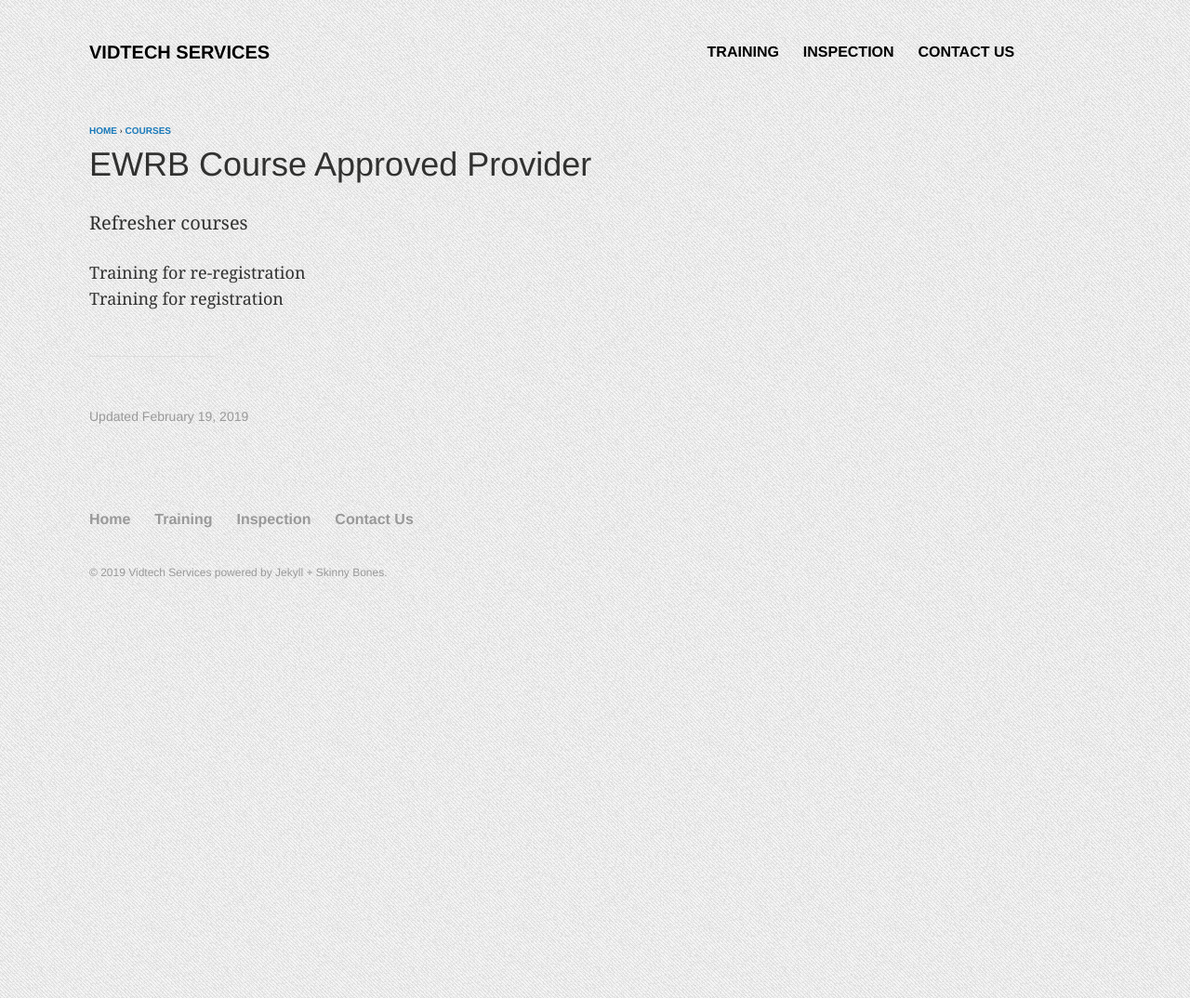
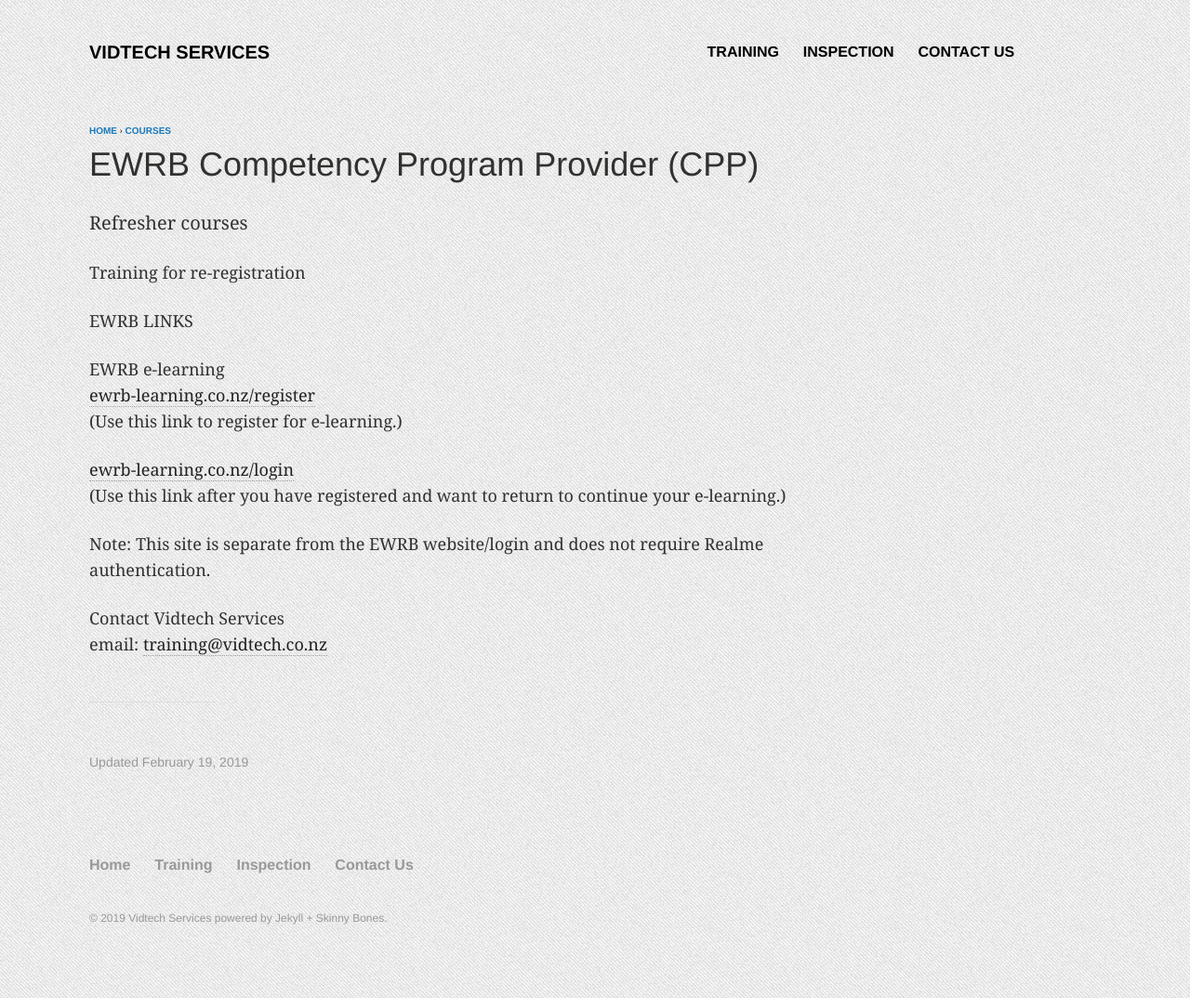
Before and after one commit to DarrenHobern/limerice, a Jekyll site: the page built from _posts/courses/2019-02-20-ewrb.md, in a window 1280 px wide. Shown: the whole page at 93% size. Built offline with Jekyll 4.4.1, drawn with Linux system fonts in a browser that asks for light colours.

Commit message:
Updated heading & content wording
Add more wording to front page and changed wording in insp page.

```diff
--- a/_posts/courses/2019-02-20-ewrb.md
+++ b/_posts/courses/2019-02-20-ewrb.md
@@ -1,6 +1,6 @@
 ---
 layout: service
-title: "EWRB Course Approved Provider"
+title: "EWRB Competency Program Provider (CPP)"
 categories: courses
 modified: 2019-02-19T16:28:11-13:00
 tags: [sample]
@@ -11,4 +11,20 @@ share: false
 Refresher courses
 
 Training for re-registration  <br>
-Training for registration
+
+
+
+
+EWRB LINKS  <br>
+
+EWRB e-learning  <br>
+[ewrb-learning.co.nz/register](https://ewrb-learning.co.nz/register/)
+(Use this link to register for e-learning.)  <br>
+
+[ewrb-learning.co.nz/login](https://ewrb-learning.co.nz/login/)
+(Use this link after you have registered and want to return to continue your e-learning.)  <br>
+
+Note:  This site is separate from the EWRB website/login and does not require Realme authentication.  <br>
+
+Contact Vidtech Services  <br>
+email:  [training@vidtech.co.nz](mailto:training@vidtech.co.nz)
```
Also changed, not shown: _posts/courses/2016-11-09-up-skill.md (+1 -1 lines), _posts/inspection/2016-11-08-appliancetesting.md (+1 -1 lines).
